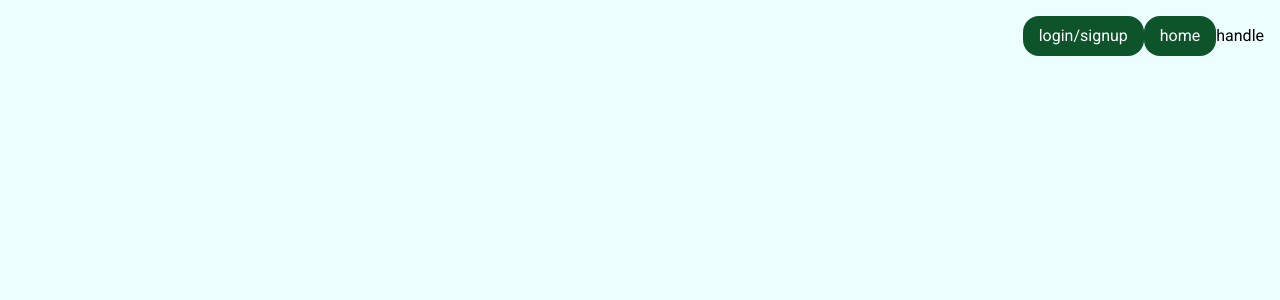
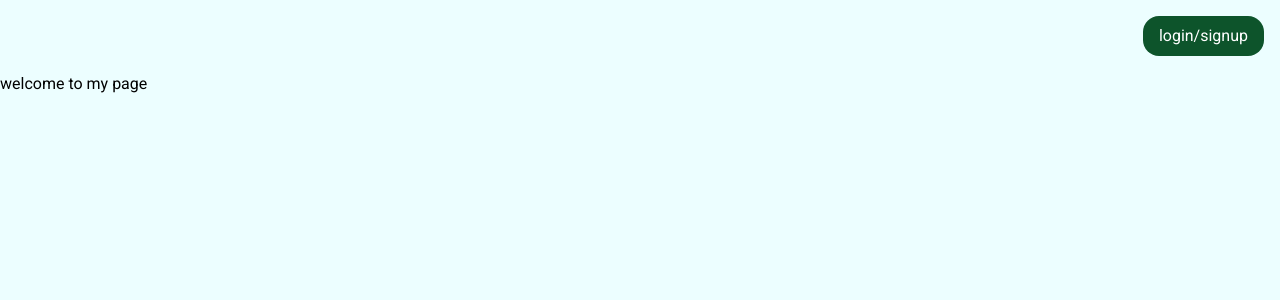
Before and after one commit to Nuelwhiz/signup-login-validation, a React (Vite) app: page / in a window 1280 px wide. Shown: the top 300 px of the page. Built offline with nearby package versions, Linux system fonts and the light colour scheme.

Commit message:
deleted un-usefull button in landin page

```diff
--- a/src/pages/landing.tsx
+++ b/src/pages/landing.tsx
@@ -1,10 +1,8 @@
 import { Link } from "react-router-dom";
-import { ToastContainer, toast } from "react-toastify";
 
 function Landing() {
   return (
     <>
-      <ToastContainer />
       <main className="h-screen w-full bg-cyan-50 relative ">
         <header className="w-full p-4 flex justify-end">
           <Link
@@ -13,24 +11,9 @@ function Landing() {
           >
             login/signup
           </Link>
+        </header>
 
-          <Link
-            to="/User"
-            className="bg-green-900 px-4 py-2 rounded-2xl text-white"
-          >
-            home
-          </Link>
-
-          <button
-            onClick={() =>
-              toast.success("clicked successfully", {
-                position: "top-center",
-              })
-            }
-          >
-            handle
-          </button>
-        </header>
+        <h1> welcome to my page</h1>
       </main>
     </>
   );
```
Also changed, not shown: 1 other file (tests, documents, lock files or other folders).
